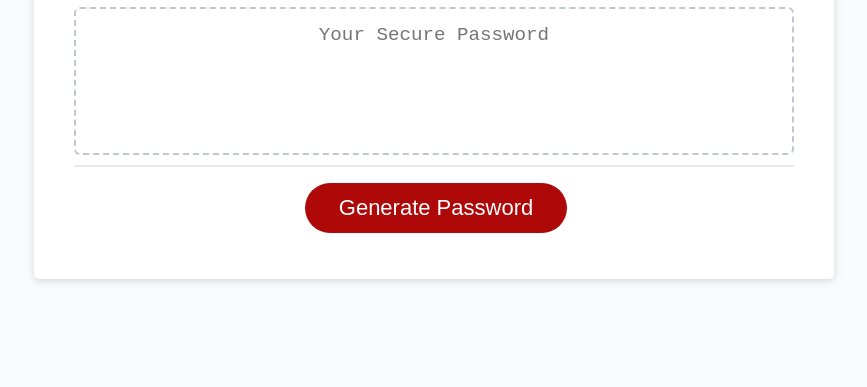
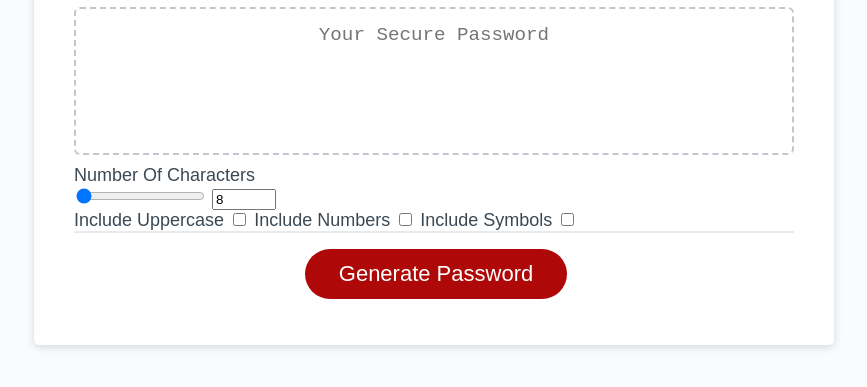
Before and after one commit to AngelCooper/RandomPasswordGenerator, a plain HTML site: page index.html in a window 1280 px wide. Shown: the part 241-628 px from the top of the page, without its empty margins (206-1073 px from the left). Drawn offline with Linux system fonts and the light colour scheme.

Commit message:
Update index.html
commit

```diff
--- a/index.html
+++ b/index.html
@@ -1,5 +1,6 @@
 <!DOCTYPE html>
 <html lang="en">
+
 <head>
   <meta charset="UTF-8" />
   <meta name="viewport" content="width=device-width, initial-scale=1.0" />
@@ -7,28 +8,63 @@
   <title>Password Generator</title>
   <link rel="stylesheet" href="style.css" />
 </head>
+
 <body>
+
   <div class="wrapper">
+
     <header>
+
       <h1>Password Generator</h1>
     </header>
+
     <div class="card">
+
       <div class="card-header">
+
         <h2>Generate a Password</h2>
+
       </div>
+
       <div class="card-body">
-          <textarea
-            readonly
-            id="password"
-            placeholder="Your Secure Password"
-            aria-label="Generated Password"
-          ></textarea>
+
+        <textarea readonly id="password" placeholder="Your Secure Password" aria-label="Generated Password"></textarea>
+
+        <form id="passwordGeneratorForm" class="form">
+          <label for="characterAmountNumber">Number Of Characters</label>
+
+          <div class="character-amount-container">
+
+            <input type="range" min="8" max="128" value="8" id="characterAmountRange">
+
+            <input class="number-input" type="number" min="8" max="128" value="8" id="characterAmountNumber">
+
           </div>
+
+          <label for="includeUppercase">Include Uppercase</label>
+
+          <input type="checkbox" id="includeUppercase">
+
+          <label for="includeNumbers">Include Numbers</label>
+
+          <input type="checkbox" id="includeNumbers">
+
+          <label for="includeSymbols">Include Symbols</label>
+
+          <input type="checkbox" id="includeSymbols">
+      </div>
+
       <div class="card-footer">
+
         <button id="generate" class="btn">Generate Password</button>
+
       </div>
+
     </div>
+
   </div>
+
   <script src="script.js"></script>
 </body>
+
 </html>
```
Lines whose indentation alone changed are shown as unchanged.
